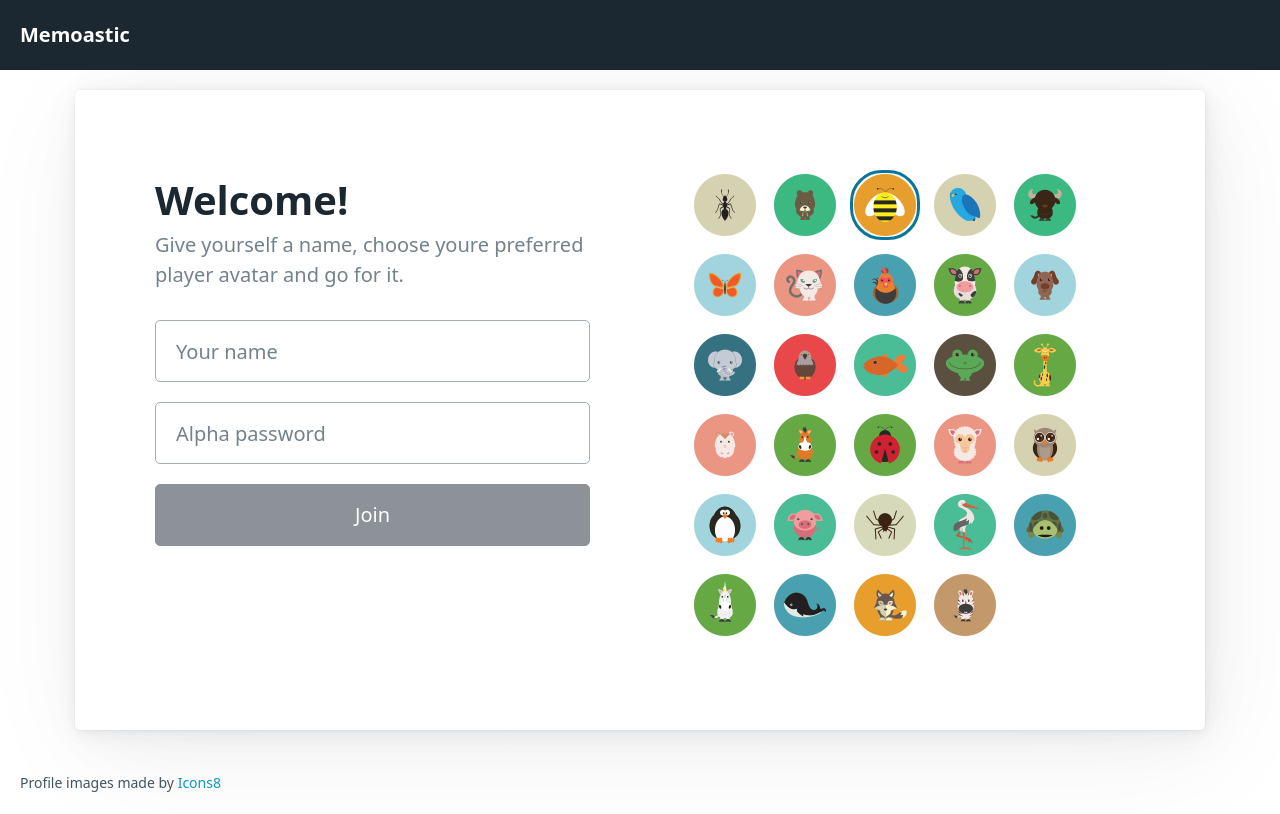
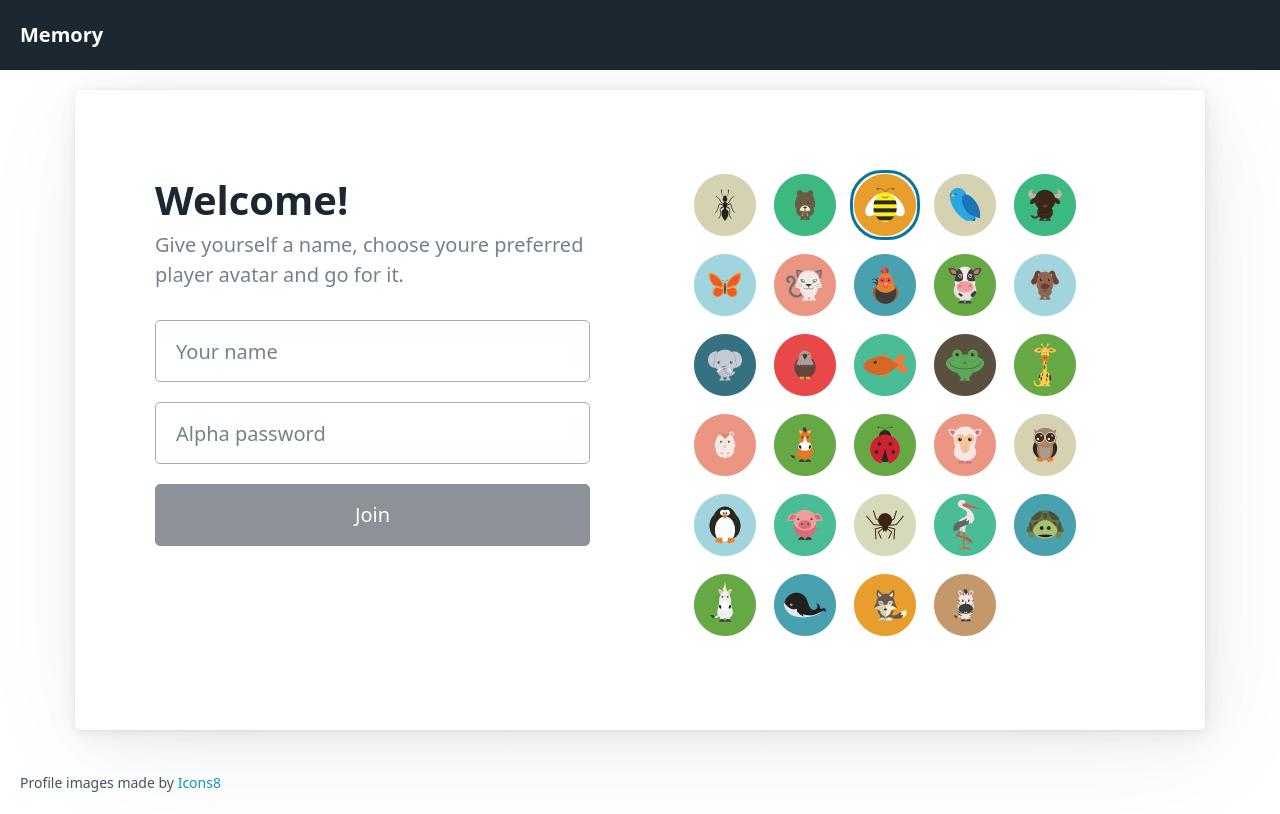
Before and after one commit to grenzbotin/memo-client, a React (Create React App) app: page /login in a window 1280 px wide. Built offline with nearby package versions, Linux system fonts and the light colour scheme; no server answers.

Commit message:
change navbar title

```diff
--- a/src/components/Navbar/Navbar.tsx
+++ b/src/components/Navbar/Navbar.tsx
@@ -12,7 +12,7 @@ function Navbar() {
       <ul>
         <li>
           <Link to="/" className="contrast" tabIndex={0}>
-            <strong>Memoastic</strong>
+            <strong>Memory</strong>
           </Link>
         </li>
       </ul>
```
